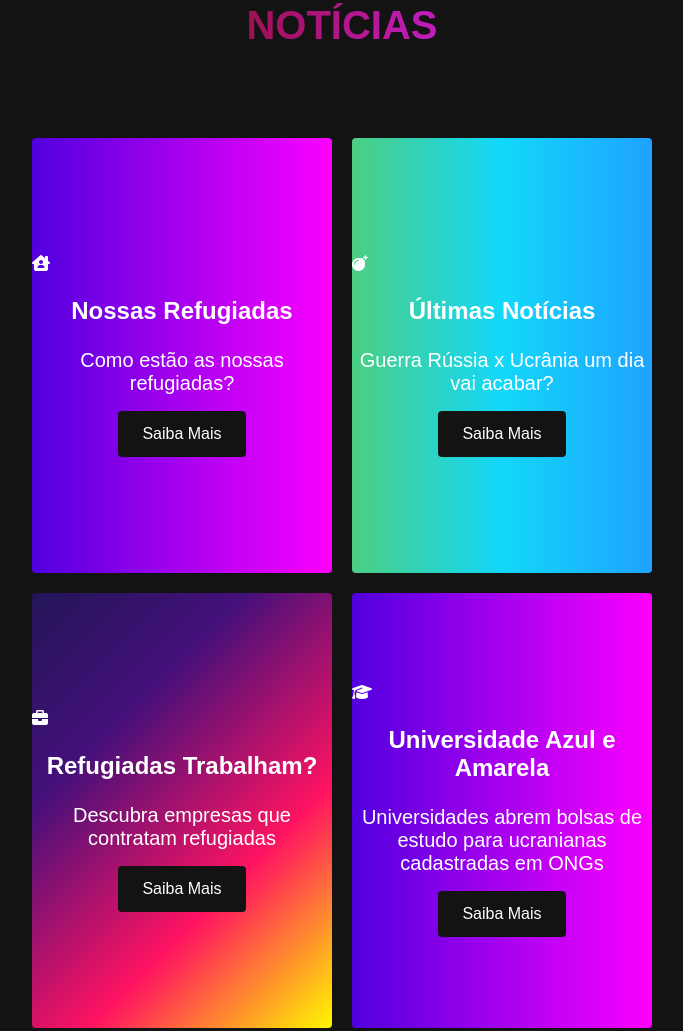
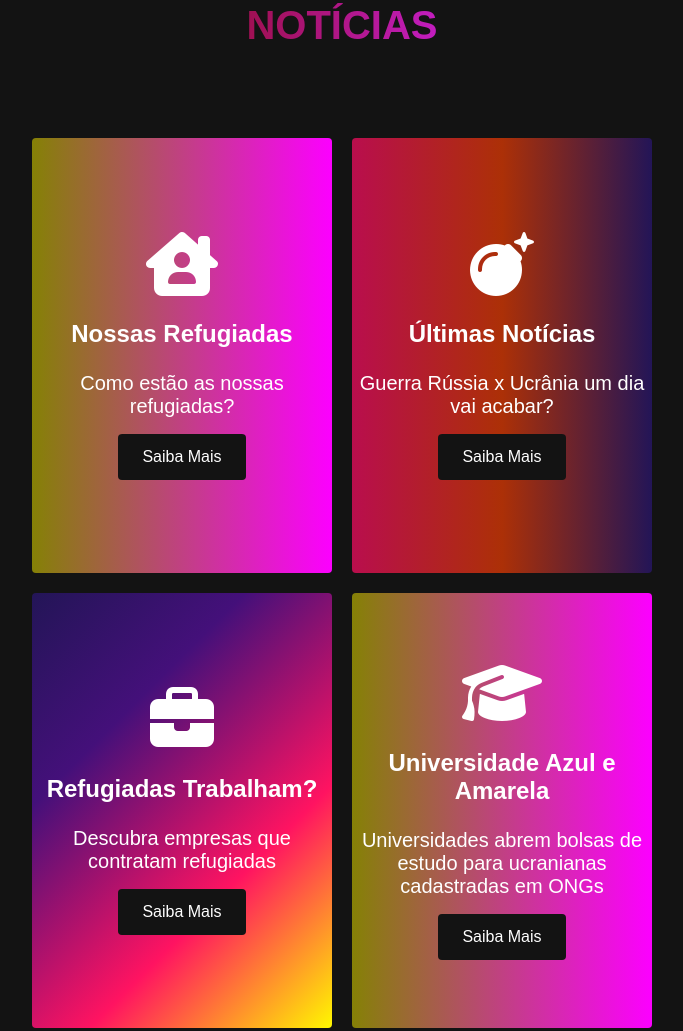
Before and after one commit to vinifrigulha/womens-home, a plain HTML site: page index.html in a window 1280 px wide. Shown: the part 2106-3137 px from the top of the page, without its empty margins (298-981 px from the left). Drawn offline with Linux system fonts and the light colour scheme.

Commit message:
Update style.css

```diff
--- a/style.css
+++ b/style.css
@@ -481,6 +481,14 @@ background-size: 100%;
     grid-template-rows: 1fr;
 }
 
+.news_img-card {
+    font-size: 4rem;
+    display: flex;
+    flex-direction: column;
+    justify-content:center;
+    align-items: center;
+}
+
 .news_card {
     margin: 10px;
     height: 435px;
@@ -490,16 +498,16 @@ background-size: 100%;
     flex-direction: column;
     justify-content:center;
     color: #fff;
-    background-image: linear-gradient(to right, #5100de 0%, #fc00ff 100%);
+    background-image: linear-gradient(to right, #858106 0%, #fc00ff 100%);
     transition: 0.3s ease-in;
 }
 
 .news_card:nth-child(2) {
     background:linear-gradient(
         to right,
-        #4cce82,
-        #12d8fa,
-        #1fa2ff
+        #b90e4d,
+        #ac3007,
+        #231557
     );
 }
 
```
